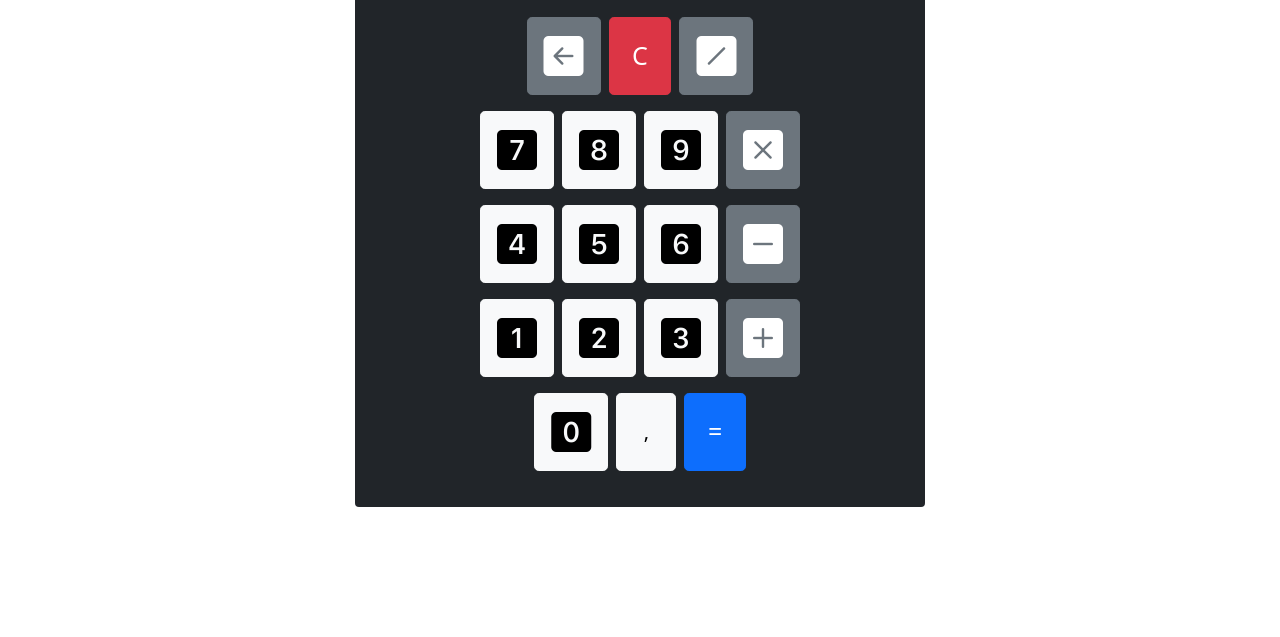
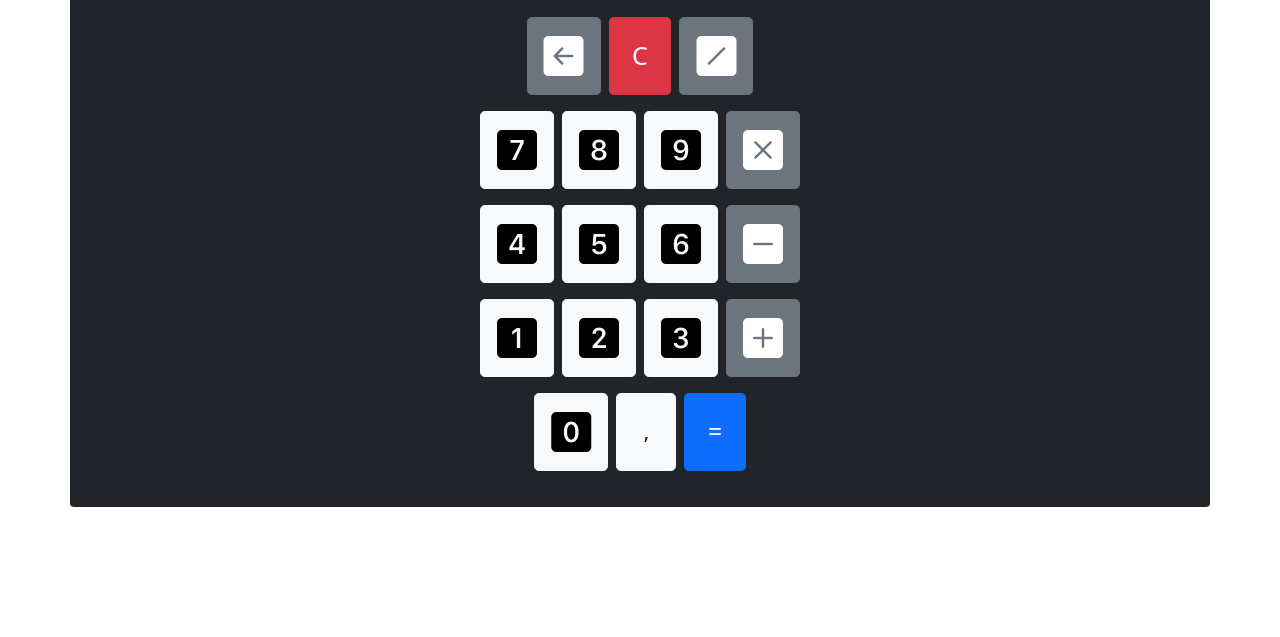
Before and after one commit to vitoxint/sprint-calculadora, a plain HTML site: page calculadora.html in a window 1280 px wide. Shown: the part 163-800 px from the top of the page. Drawn offline with nearby package versions, Linux system fonts and the light colour scheme.

Commit message:
ajuste tamaños

```diff
--- a/calculadora.html
+++ b/calculadora.html
@@ -13,7 +13,7 @@
         <div class="row justify-content-center mt-5">
 
 
-            <div class="col-12 col-sm-8 col-md-6 col-lg-6 bg-dark text-light rounded p-4">
+            <div class="col-12 col-sm-12 col-md-12 col-lg-12 bg-dark text-light rounded p-4">
 
 
                 <h1 class="text-center">Calculadora</h1>
```
